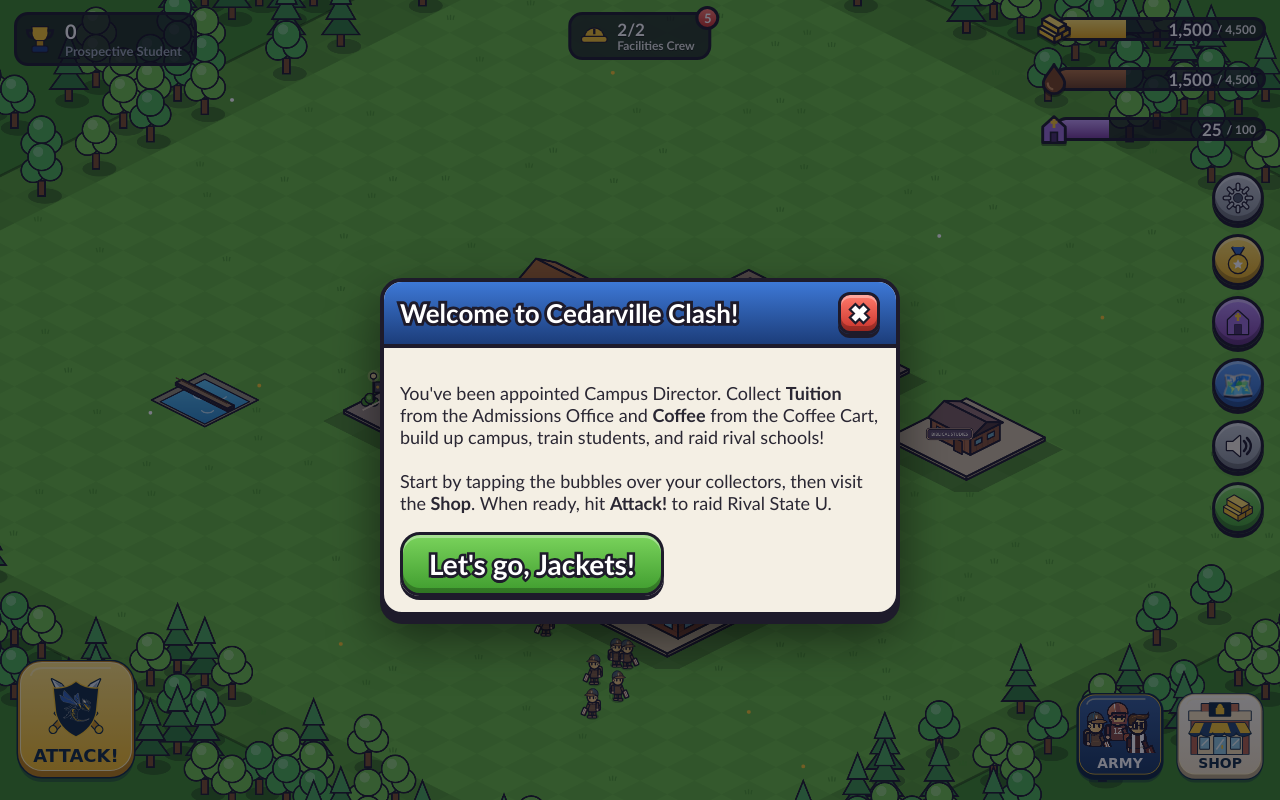
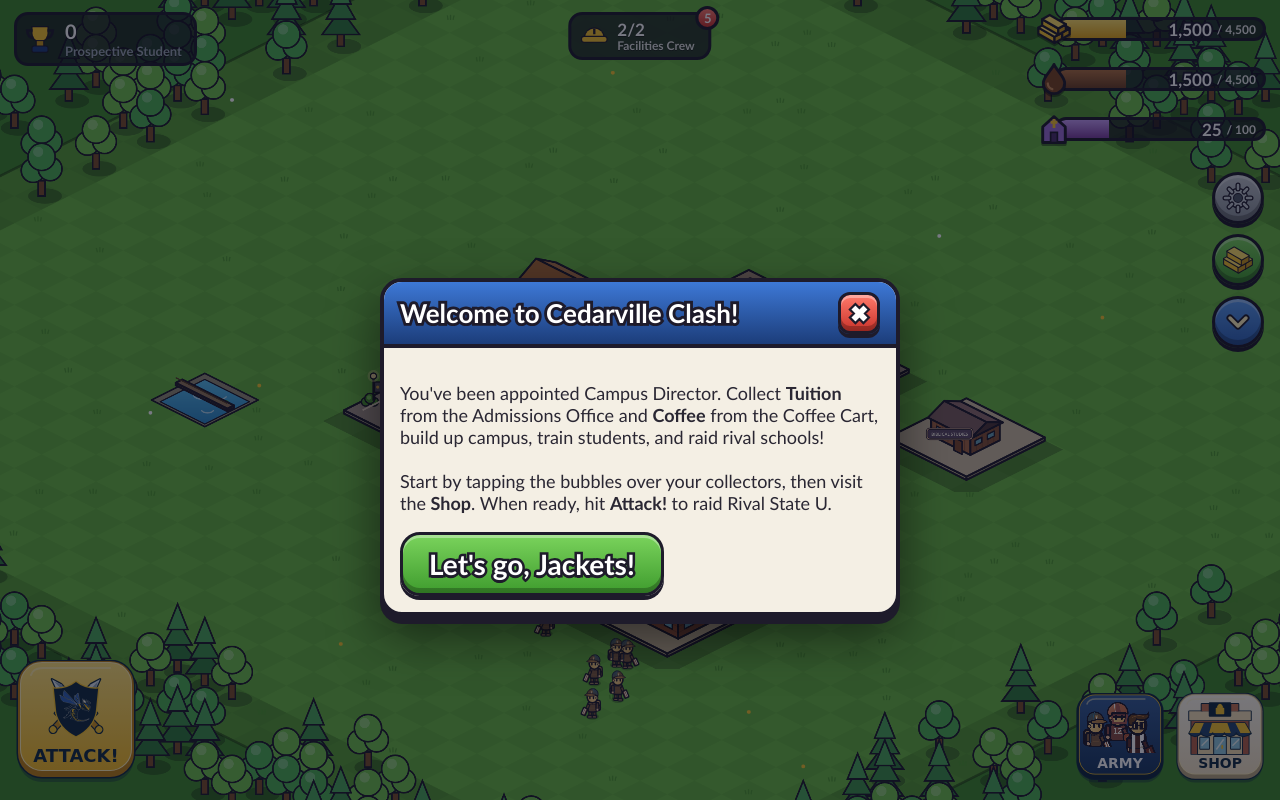
Before and after one commit to noahmlukinovich/cedar-clash, a website built with Vite: page index.html in a window 1280 px wide. Built offline with nearby package versions, Linux system fonts and the light colour scheme; animation ran at ten frames a second; files whose address does not match are found by name.

Commit message:
Collapse campus shortcuts behind a toggle

```diff
--- a/src/config/changelog.ts
+++ b/src/config/changelog.ts
@@ -9,6 +9,12 @@ export interface ChangeEntry {
 }
 
 export const CHANGELOG: ChangeEntry[] = [
+  {
+    v: 47,
+    date: 'Nov 19, 2026',
+    title: 'A tidier campus toolbar',
+    items: ['Settings and Collect all stay visible on the right. Tap the down arrow to reveal the other campus shortcuts, and tap it again to tuck them away.'],
+  },
   {
     v: 46,
     date: 'Nov 19, 2026',
--- a/src/style.css
+++ b/src/style.css
@@ -369,6 +369,30 @@ kbd,
 .side-right .btn.round {
   width: 52px;
   height: 52px;
+}
+.side-shortcuts-menu[hidden] {
+  display: none;
+}
+.side-shortcuts-menu:not([hidden]) {
+  display: contents;
+}
+.side-shortcuts-toggle .ic {
+  transition: transform 0.16s ease;
+}
+.side-shortcuts-toggle[aria-expanded='true'] .ic {
+  transform: rotate(180deg);
+}
+@media (prefers-reduced-motion: reduce) {
+  .side-shortcuts-toggle .ic { transition: none; }
+}
+/* A full online toolbar grows leftwards on shorter screens, away from Shop. */
+@media (min-height: 501px) and (max-height: 840px) {
+  .side-right {
+    display: grid;
+    grid-auto-flow: column;
+    grid-template-rows: repeat(3, 52px);
+    direction: rtl;
+  }
 }
 .attack-btn {
   width: 120px;
--- a/src/ui/icons.ts
+++ b/src/ui/icons.ts
@@ -37,6 +37,7 @@ function goldBarsSvg(): string {
   return `<svg viewBox="0 0 32 32"><g stroke="#1e1b2b" stroke-width="2" stroke-linejoin="round">${polys}</g></svg>`;
 }
 export const ICONS: Record<string, string> = {
+  chevronDown: `<svg viewBox="0 0 32 32"><path d="m8 12 8 8 8-8" fill="none" stroke="#1e1b2b" stroke-width="7" stroke-linecap="round" stroke-linejoin="round"/><path d="m8 12 8 8 8-8" fill="none" stroke="#fff2bd" stroke-width="3.5" stroke-linecap="round" stroke-linejoin="round"/></svg>`,
   tuition: goldBarsSvg(),
   coffee: `<svg viewBox="0 0 32 32"><path d="M16 3C18 8 25.5 14 25.5 19.5A9.5 9.5 0 0 1 6.5 19.5C6.5 14 14 8 16 3Z" fill="#7a4520" stroke="#1e1b2b" stroke-width="2.5" stroke-linejoin="round"/><path d="M10.5 20a5.5 5.5 0 0 0 4 5" fill="none" stroke="#c98a55" stroke-width="2" stroke-linecap="round"/></svg>`,
   chapel: `<svg viewBox="0 0 32 32"><path d="M6 28V14l10-9 10 9v14z" fill="#9b6dd6" stroke="#1e1b2b" stroke-width="2.5" stroke-linejoin="round"/><rect x="13" y="19" width="6" height="9" fill="#4a2f6b" stroke="#1e1b2b" stroke-width="1.5"/><path d="M16 7v8M13 10h6" stroke="#f5c32c" stroke-width="2.5"/></svg>`,
--- a/src/ui/ui.ts
+++ b/src/ui/ui.ts
@@ -1003,34 +1003,50 @@ export class UI {
     v.appendChild(this.bottomRight);
 
     this.sideRight = el('div', 'side-right');
-    const mk = (ic: string, title: string, fn: () => void, cls = 'blue'): HTMLButtonElement => {
+    const mk = (ic: string, title: string, fn: () => void, cls = 'blue', parent = this.sideRight): HTMLButtonElement => {
       const b = el('button', `btn round ${cls}`, icon(ic, 32));
       b.title = title;
       b.onclick = () => {
         sfx('click');
         fn();
       };
-      this.sideRight.appendChild(b);
+      parent.appendChild(b);
       return b;
     };
     mk('gear', 'Settings & Debug', () => this.openSettings(), 'gray');
-    mk('medal', 'Achievements', () => this.openAchievements(), 'gold');
+    const collectAll = mk('tuition', 'Collect all', () => this.game.village.collectAll(), 'green');
+    collectAll.classList.remove('green');
+    const shortcuts = el('div', 'side-shortcuts-menu');
+    shortcuts.id = 'campus-shortcuts';
+    shortcuts.hidden = true;
+    shortcuts.setAttribute('role', 'group');
+    shortcuts.setAttribute('aria-label', 'Additional campus shortcuts');
+    const toggle = mk('chevronDown', 'Expand campus shortcuts', () => {
+      shortcuts.hidden = !shortcuts.hidden;
+      toggle.setAttribute('aria-expanded', String(!shortcuts.hidden));
+      toggle.title = shortcuts.hidden ? 'Expand campus shortcuts' : 'Collapse campus shortcuts';
+      toggle.setAttribute('aria-label', toggle.title);
+    });
+    toggle.classList.add('side-shortcuts-toggle');
+    toggle.setAttribute('aria-controls', shortcuts.id);
+    toggle.setAttribute('aria-expanded', 'false');
+    toggle.setAttribute('aria-label', toggle.title);
+    this.sideRight.appendChild(shortcuts);
+    mk('medal', 'Achievements', () => this.openAchievements(), 'gold', shortcuts);
     // The leaderboard lives on the server, so it only exists when playing online.
-    if (this.game.online) mk('trophy', 'Leaderboard', () => void this.openLeaderboard(), 'blue');
+    if (this.game.online) mk('trophy', 'Leaderboard', () => void this.openLeaderboard(), 'blue', shortcuts);
     if (this.game.online) {
-      const log = mk('', 'Raid log & replays', () => void this.openReplays(), 'blue');
+      const log = mk('', 'Raid log & replays', () => void this.openReplays(), 'blue', shortcuts);
       log.innerHTML = '<span style="font-size:26px">🎬</span>';
     }
-    mk('chapel', 'Chapel', () => this.openChapel(), 'purple');
-    const lay = mk('', 'Base layouts', () => this.openLayouts(), 'blue');
+    mk('chapel', 'Chapel', () => this.openChapel(), 'purple', shortcuts);
+    const lay = mk('', 'Base layouts', () => this.openLayouts(), 'blue', shortcuts);
     lay.innerHTML = '<span style="font-size:26px">🗺️</span>';
     const snd = mk(isMuted() ? 'mute' : 'sound', 'Toggle sound', () => {
       setMuted(!isMuted());
       this.state.settings.muted = isMuted();
       snd.innerHTML = icon(isMuted() ? 'mute' : 'sound', 32);
-    }, 'gray');
-    const collectAll = mk('tuition', 'Collect all', () => this.game.village.collectAll(), 'green');
-    collectAll.classList.remove('green');
+    }, 'gray', shortcuts);
     v.appendChild(this.sideRight);
 
     this.selPanel = el('div', 'sel-panel hidden');
```
